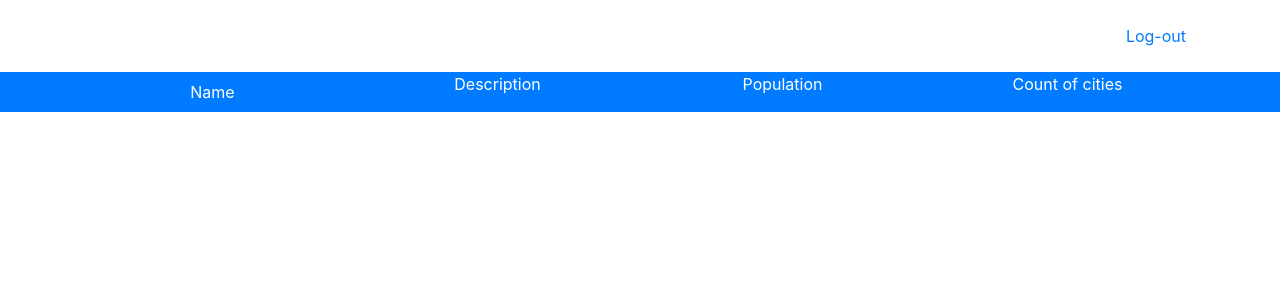
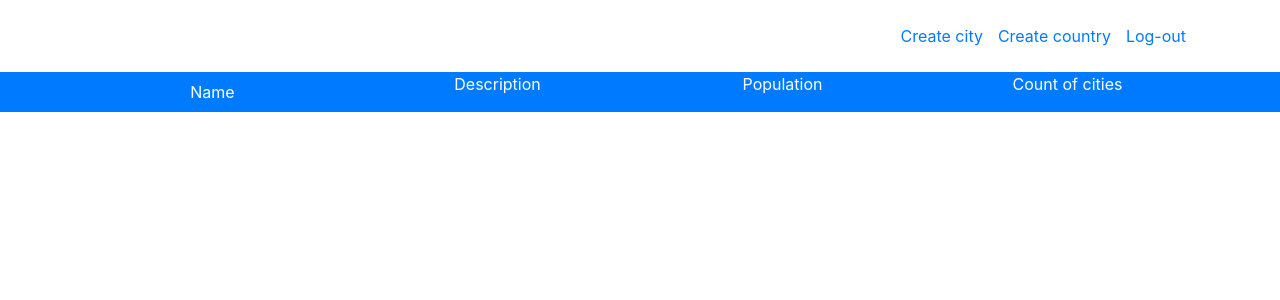
Before and after one commit to Heatkliff/onix_intership, a Django app: page /locations/ in a window 1280 px wide. Shown: the top 300 px of the page. Run offline with Django 3.2, Linux system fonts and the light colour scheme; the visitor is signed in with stand-in values (Sample User, id 1); data that the repository does not hold is empty; some libraries are stand-ins or nearby versions.

Commit message:
Task_10::readi_to_testing

```diff
--- /dev/null
+++ b/onix/locations/middleware.py
@@ -0,0 +1,9 @@
+from django.utils.deprecation import MiddlewareMixin
+
+from locations.models import Country
+
+
+class CountryMiddleware(MiddlewareMixin):
+    def process_request(self, request):
+        country = Country.objects.all()
+        request.countries_list = country
--- a/onix/locations/urls.py
+++ b/onix/locations/urls.py
@@ -4,7 +4,11 @@ from . import views
 
 urlpatterns = [
     path('', views.index, name='index'),
+    path('cities/create/', views.create_city, name='create_city'),
+    path('country/create/', views.create_country, name='create_country'),
     path('country/<int:country_id>', views.single_country, name='single_country'),
-    path('cities/<int:city_id>', views.single_city, name='single_country'),
-    path('cities/<int:city_id>/delete', views.delete_city, name='single_country'),
+    path('cities/<int:city_id>', views.single_city, name='single_city'),
+    path('cities/<int:city_id>/update/', views.update_city, name='update_city'),
+    path('country/<int:country_id>/update/', views.update_country, name='update_country'),
+    path('cities/<int:city_id>/delete', views.delete_city, name='delete_city'),
 ]
--- a/onix/locations/views.py
+++ b/onix/locations/views.py
@@ -2,7 +2,8 @@ from django.shortcuts import render, get_object_or_404, redirect
 from django.contrib.auth.decorators import login_required
 # Create your views here.
 from django.http import HttpResponse
-from locations.models import Country, City
+from locations.models import Country, City, Symbol
+from .forms import CountryForm, CityForm, SymbolForm
 
 
 @login_required
@@ -37,3 +38,65 @@ def delete_city(request, city_id):
     city = get_object_or_404(City, id=city_id)
     city.delete()
     return redirect(f'/locations/country/{city.country.id}')
+
+
+@login_required
+def create_country(request):
+    if request.method == "POST":
+        form = CountryForm(request.POST, request.FILES)
+        if form.is_valid():
+            flag = Symbol.objects.create(image=request.POST['image'])
+            country = form.save(commit=False)
+            country.flag = flag
+            country.save()
+            return redirect('single_country', country_id=country.id)
+        else:
+            flag_form = SymbolForm()
+    else:
+        form = CountryForm()
+        flag_form = SymbolForm()
+    return render(request, 'locations/create_country.html', {'form': form, 'flag_form': flag_form})
+
+
+@login_required
+def update_country(request, country_id):
+    country = get_object_or_404(Country, id=country_id)
+    if request.method == "POST":
+        form = CountryForm(request.POST, request.FILES, instance=country)
+        if form.is_valid():
+            flag = Symbol.objects.create(image=request.POST['image'])
+            country = form.save(commit=False)
+            country.flag = flag
+            country.save()
+            return redirect('single_country', country_id=country.id)
+        else:
+            flag_form = SymbolForm(instance=country.flag)
+    else:
+        form = CountryForm(instance=country)
+        flag_form = SymbolForm(instance=country.flag)
+    return render(request, 'locations/create_country.html', {'form': form, 'flag_form': flag_form})
+
+
+@login_required
+def create_city(request):
+    if request.method == "POST":
+        form = CityForm(request.POST)
+        if form.is_valid():
+            city = form.save()
+            return redirect('single_city', city_id=city.id)
+    else:
+        form = CityForm()
+    return render(request, 'locations/create_city.html', {'form': form})
+
+
+@login_required
+def update_city(request, city_id):
+    city = get_object_or_404(City, id=city_id)
+    if request.method == "POST":
+        form = CityForm(request.POST, instance=city)
+        if form.is_valid():
+            city = form.save()
+            return redirect('single_city', city_id=city.id)
+    else:
+        form = CityForm(instance=city)
+    return render(request, 'locations/create_city.html', {'form': form})
--- /dev/null
+++ b/onix/static/css/main.css
@@ -0,0 +1,29 @@
+.list-country{
+	position: fixed;
+	bottom: 0;
+	right: 0;
+	height: 600px;
+	width: 300px;
+	/*background-color: black;*/
+}
+
+.list-country .list-country-container {
+	display: block;
+	position: relative;
+	height: 100%;
+	overflow: auto;
+}
+
+.list-country .list-country-container .list-country-container_element {
+	display: block;
+	width: 100%;
+}
+
+header .create-city {
+	margin-right: 15px
+}
+
+
+header .create-country {
+	margin-right: 15px
+}
--- a/onix/templates/base.html
+++ b/onix/templates/base.html
@@ -6,8 +6,19 @@
         {% block title %} {% endblock %}
     </title>
     {% block styles_extra %} {% endblock %}
+    {% load static %}
+    <link rel="stylesheet" href={% static "css/main.css" %}>
 </head>
 <body>
+    <div class="list-country">
+        <div class="list-country-container">
+            {% for country in request.countries_list %}
+                <a href="/locations/country/{{country.id}}" class="list-country-container_element">
+                    {{ country.name }}
+                </a>
+            {% endfor %}
+        </div>
+    </div>
     {% block content %} {% endblock %}
     {% block scripts_extra %} {% endblock %}
 </body>
--- a/onix/templates/locations/country_list.html
+++ b/onix/templates/locations/country_list.html
@@ -10,9 +10,15 @@
 
 {% block content %}
 <header class="d-flex justify-content-end container p-4">
-        <div class="log-out">
-            <a href="{% url 'logout' %}">Log-out</a>
-        </div>
+    <div class="create-city">
+        <a href="{% url 'create_city' %}">Create city</a>
+    </div>
+    <div class="create-country">
+        <a href="{% url 'create_country' %}">Create country</a>
+    </div>
+    <div class="log-out">
+        <a href="{% url 'logout' %}">Log-out</a>
+    </div>
 </header>
 <div class="bg-primary text-white">
     <div class="container">
@@ -50,6 +56,7 @@
     </a>
     {% endfor %}
 </div>
+
 {% endblock %}
 
 {% block scripts_extra %}
```
Also changed, not shown: onix/locations/forms.py (added, +21 -0 lines), onix/onix/settings.py (+10 -9 lines), onix/templates/locations/city.html (+12 -3 lines), onix/templates/locations/country.html (+10 -2 lines), onix/templates/locations/create_city.html (added, +36 -0 lines), onix/templates/locations/create_country.html (added, +37 -0 lines).
